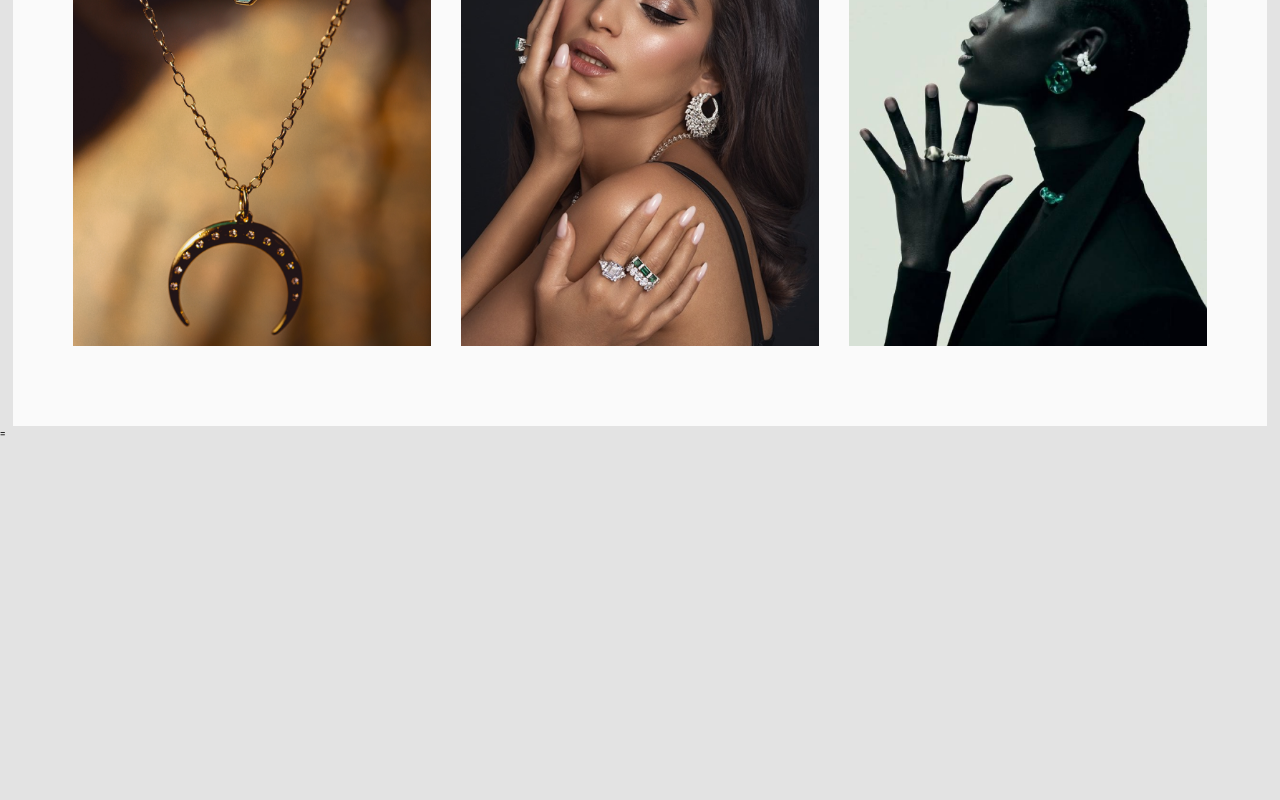
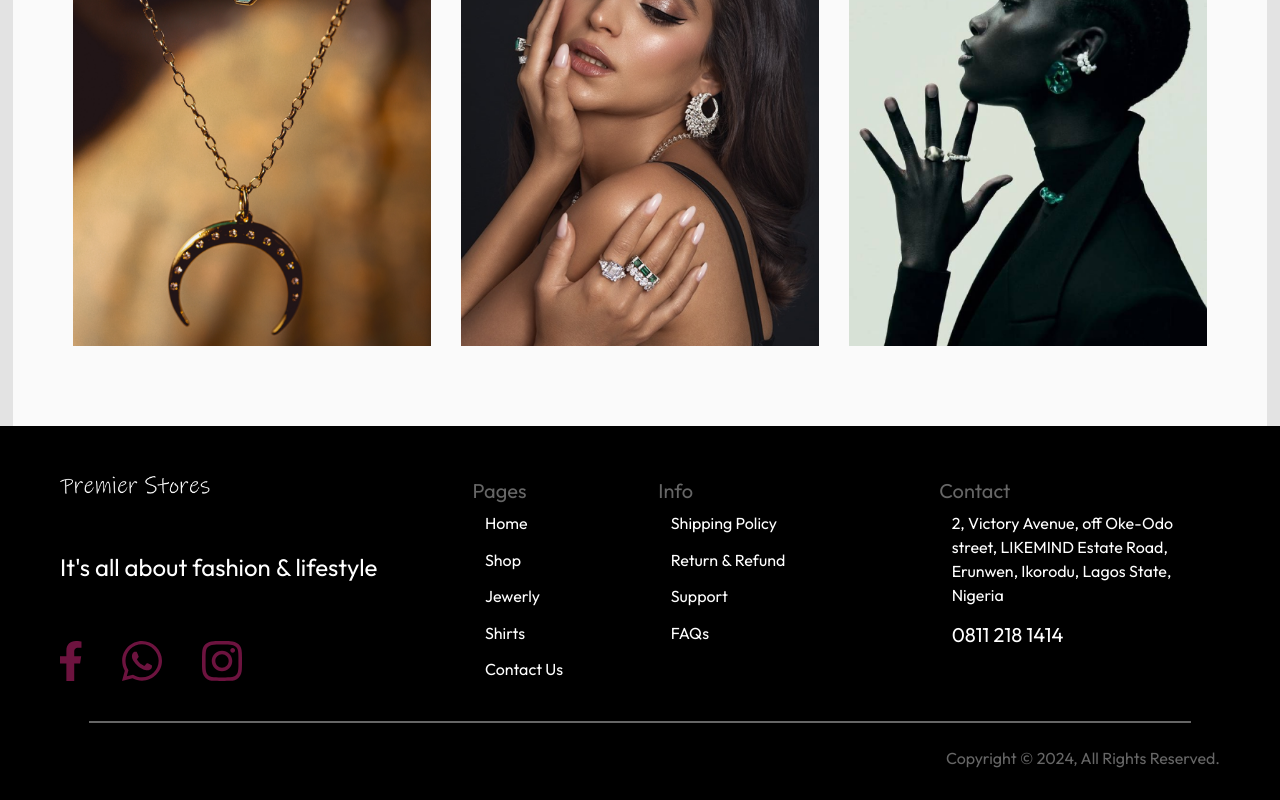
Before and after one commit to timmyproofficial/premier-store, a React (Vite) app: page / in a window 1280 px wide. Shown: the part 4854-5654 px from the top of the page. Before the commit the page ends 5295 px from the top, so only its background shows below. Built offline with nearby package versions, Linux system fonts and the light colour scheme.

Commit message:
Design the footer block

```diff
--- a/src/App.tsx
+++ b/src/App.tsx
@@ -1,9 +1,11 @@
+import FooterBlock from './components/FooterBlock';
 import { HomePage } from './pages';
 
 function App() {
   return (
     <div>
-      <HomePage />={' '}
+      <HomePage />
+      {/* <FooterBlock /> */}
     </div>
   );
 }
--- /dev/null
+++ b/src/components/FooterBlock.tsx
@@ -0,0 +1,13 @@
+import FooterTop from './FooterTop';
+import FooterBottom from './FooterBottom';
+
+const FooterBlock = () => {
+  return (
+    <section className="bg-black pt-20 pb-12 px-6 lg:px-24">
+      <FooterTop />
+      <FooterBottom />
+    </section>
+  );
+};
+
+export default FooterBlock;
--- /dev/null
+++ b/src/components/FooterBottom.tsx
@@ -0,0 +1,12 @@
+const FooterBottom = () => {
+  return (
+    <div className="pt-16 flex flex-col">
+      <div className="bg-gray-color w-[95%] h-[0.2rem] mx-auto"></div>
+      <p className="text-[1.6rem] text-gray-color mt-9 self-end">
+        Copyright &copy; 2024, All Rights Reserved.
+      </p>
+    </div>
+  );
+};
+
+export default FooterBottom;
--- /dev/null
+++ b/src/components/FooterNav.tsx
@@ -0,0 +1,34 @@
+import { Link } from 'react-router-dom';
+
+interface Props {
+  heading: string;
+  extras?: string;
+  pages: {
+    id: number;
+    text: string;
+    link: string;
+  }[];
+}
+
+const FooterNav = ({ heading, extras, pages }: Props) => {
+  return (
+    <div>
+      <h4 className="text-gray-color text-[2rem] mb-2">{heading}</h4>
+
+      <nav className="pl-5">
+        <ul className="flex flex-col gap-5">
+          {pages.map((page) => (
+            <li key={page.id}>
+              <Link to={page.link} className="text-[1.6rem]">
+                {page.text}
+              </Link>
+            </li>
+          ))}
+        </ul>
+        {extras && <p className="mt-5">{extras}</p>}
+      </nav>
+    </div>
+  );
+};
+
+export default FooterNav;
--- /dev/null
+++ b/src/components/FooterTop.tsx
@@ -0,0 +1,34 @@
+import premierStoreImg from '../assets/premier-store-white.png';
+import { contactPage, infoPages, pages } from '../constants';
+import SocialPlatforms from './SocialPlatforms';
+import FooterNav from './FooterNav';
+
+const FooterTop = () => {
+  return (
+    <div className="text-white-color grid grid-cols-[auto_1fr_1fr_1fr]">
+      <div className="flex flex-col justify-between">
+        <img className="w-[150px]" src={premierStoreImg} alt="Premier Store" />
+        <h4>It's all about fashion & lifestyle</h4>
+        <SocialPlatforms />
+      </div>
+
+      <div className="justify-self-center">
+        <FooterNav heading="Pages" pages={pages} />
+      </div>
+
+      <div>
+        <FooterNav heading="Info" pages={infoPages} />
+      </div>
+
+      <div>
+        <FooterNav
+          heading="Contact"
+          pages={contactPage}
+          extras="0811 218 1414"
+        />
+      </div>
+    </div>
+  );
+};
+
+export default FooterTop;
--- a/src/components/Hero.tsx
+++ b/src/components/Hero.tsx
@@ -1,9 +1,6 @@
 import { Link } from 'react-router-dom';
 import Button from './Button';
 import heroImg from '../assets/hero-premier.png';
-import facebook from '../assets/facebook.svg';
-import whatsapp from '../assets/whatsapp.svg';
-import instagram from '../assets/instagram.svg';
 import SocialPlatforms from './SocialPlatforms';
 
 const Hero = () => {
--- a/src/constants.ts
+++ b/src/constants.ts
@@ -158,6 +158,65 @@ export const newsFeed = [
   },
 ];
 
+export const pages = [
+  {
+    id: 1,
+    text: 'Home',
+    link: '/',
+  },
+  {
+    id: 2,
+    text: 'Shop',
+    link: '/',
+  },
+  {
+    id: 3,
+    text: 'Jewerly',
+    link: '/',
+  },
+  {
+    id: 4,
+    text: 'Shirts',
+    link: '/',
+  },
+  {
+    id: 5,
+    text: 'Contact Us',
+    link: '/',
+  },
+];
+
+export const infoPages = [
+  {
+    id: 1,
+    text: 'Shipping Policy',
+    link: '/',
+  },
+  {
+    id: 2,
+    text: 'Return & Refund',
+    link: '/',
+  },
+  {
+    id: 3,
+    text: 'Support',
+    link: '/',
+  },
+  {
+    id: 4,
+    text: 'FAQs',
+    link: '/',
+  },
+];
+
+export const contactPage = [
+  {
+    id: 1,
+    text: '2, Victory Avenue, off Oke-Odo street, LIKEMIND Estate Road, Erunwen, Ikorodu, Lagos State, Nigeria',
+    link: '/',
+  },
+];
+
 export const socialPlatforms = [
   {
     id: 1,
--- a/src/pages/HomePage.tsx
+++ b/src/pages/HomePage.tsx
@@ -1,6 +1,7 @@
 import AboutBlock from '../components/AboutBlock';
 import DiscountBlock from '../components/DiscountBlock';
 import FeaturedProuductsBlock from '../components/FeaturedProuductsBlock';
+import FooterBlock from '../components/FooterBlock';
 import Hero from '../components/Hero';
 import NavbarTop from '../components/NavbarTop';
 import NewArrivalsBlock from '../components/NewArrivalsBlock';
@@ -22,6 +23,7 @@ const HomePage = () => {
       <TestimonialsBlock />
       <DiscountBlock />
       <NewsFeedBlock />
+      <FooterBlock />
     </>
   );
 };
```
Also changed, not shown: src/assets/premier-store-white.png (added).
